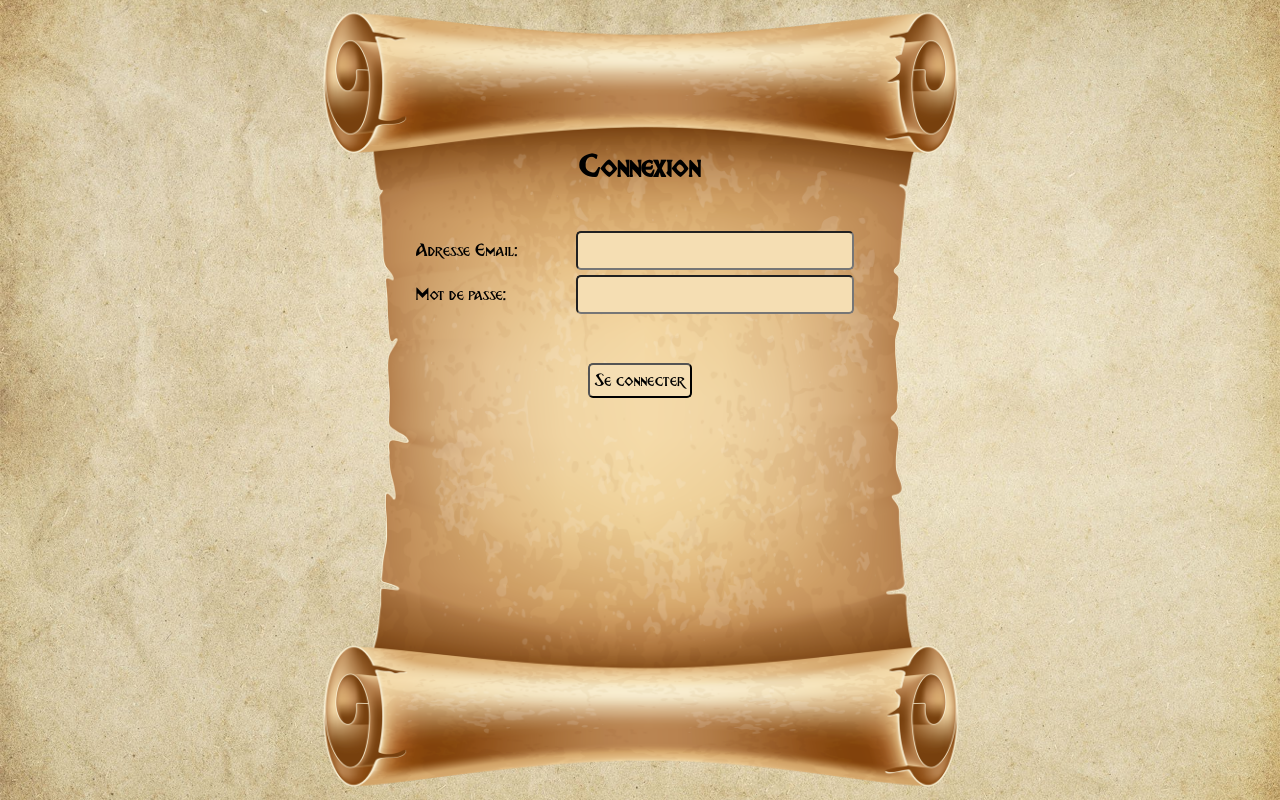
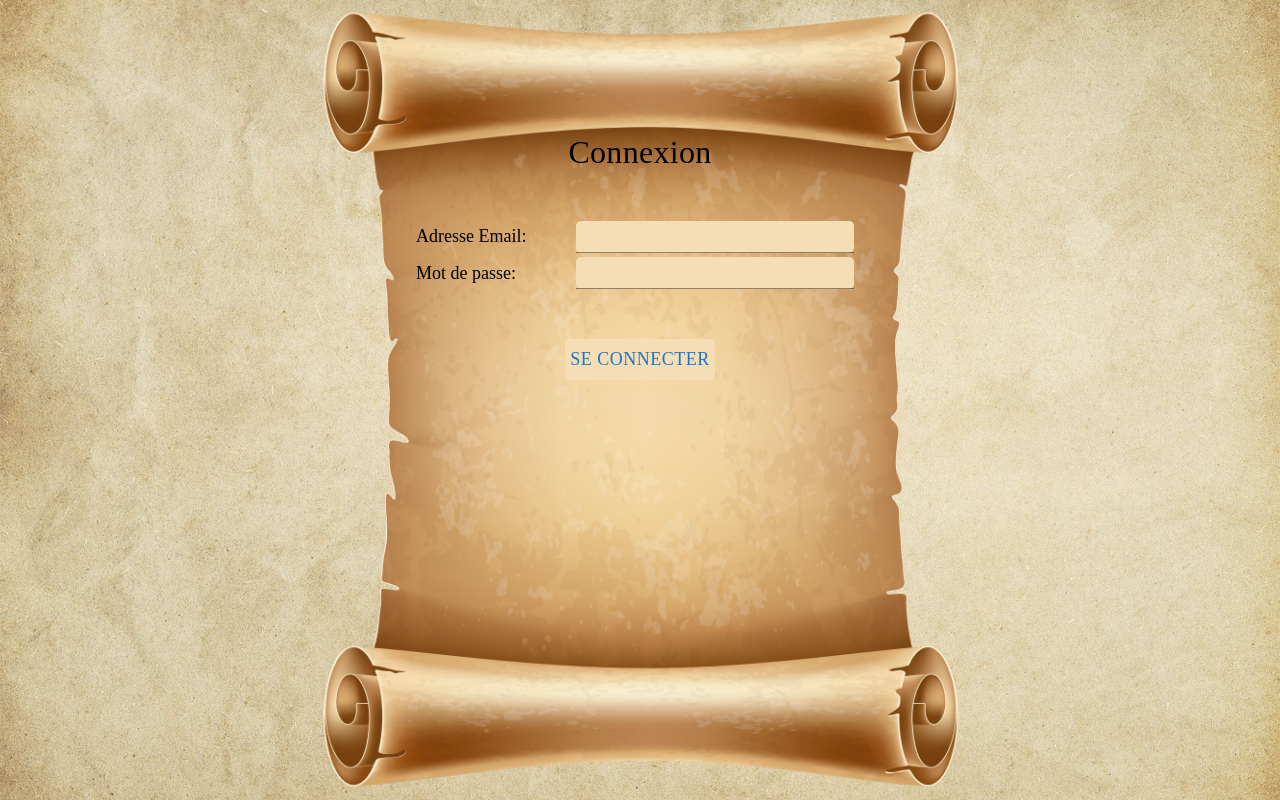
Before and after one commit to GuilhemMagaud/react_jdr_project, a React (Create React App) app: page / in a window 1280 px wide. Built offline with nearby package versions, Linux system fonts and the light colour scheme.

Commit message:
changement du style avec le styled de mui

```diff
--- a/src/globalStyle.js
+++ b/src/globalStyle.js
@@ -1,145 +1,135 @@
-import styled from "styled-components";
+import {styled} from "@mui/material/styles";
+import {Box, Button, Input, Typography} from "@mui/material";
 import backgroundImage from "./background.png";
 import scrollImage from "./scroll.png";
 import {Fonts} from "./fonts/CustomFonts";
 
-export const CharacterCreationBackground = styled.div
-    `
-      background-image: url(${backgroundImage});
-      background-size: cover;
-      background-position: center;
-      height: 100vh;
-      width: 100vw;
-      position: fixed;
-      top: 0;
-      left: 0;
-      z-index: -1;
-    `;
+export const CharacterCreationBackground = styled(Box)({
+        backgroundImage: `url(${backgroundImage})`,
+        backgroundSize: "cover",
+        backgroundPosition: "center",
+        height: "100vh",
+        width: "100vw",
+        position: "fixed",
+        top: 0,
+        left: 0,
+        zIndex: -1,
+});
 
-export const ScrollFormContainer = styled.div
-    `
-      background-image: url(${scrollImage});
-      background-size: cover;
-      background-position: center;
-      position: fixed;
-      top: 50%;
-      left: 50%;
-      transform: translate(-50%, -50%);
-      aspect-ratio: 4/5;
-      height: 100%;
+export const ScrollFormContainer = styled(Box)(
+{
+    backgroundImage: `url(${scrollImage})`,
+        backgroundSize: "cover",
+        backgroundPosition: "center",
+        position: "fixed",
+        top: "50%",
+        left: "50%",
+        transform: "translate(-50%, -50%)",
+        aspectRatio: "4/5",
+        height: "100%",
 
-      @media (orientation: portrait) {
-        width: 100%;
-        height: auto;
-      }
-    `;
+        '@media (orientation: portrait)': {
+            width: "100%",
+            height: "auto",
+        },
+    });
 
-export const ScrollForm = styled.form
-    `
-      padding-left: 15%;
-      padding-right: 15%;
-      padding-top: 20%;
-      padding-bottom: 20%;
+export const ScrollForm = styled("form")(
+    {     paddingLeft: "15%",
+        paddingRight: "15%",
+        paddingTop: "20%",
+        paddingBottom: "20%",
 
-      @media (orientation: portrait) {
-        padding-left: 15%;
-        padding-right: 15%;
-        padding-top: 25%;
-        padding-bottom: 30%;
-      }
-    `;
+        '@media (orientation: portrait)': {
+            paddingLeft: "15%",
+            paddingRight: "15%",
+            paddingTop: "25%",
+            paddingBottom: "30%",
+        },
+    });
 
-export const ScrollTitle = styled.h1
-    `
-      ${Fonts};
-      font-family: 'Breathe Fire', "MS Gothic", serif;
-      text-align: center;
-      margin-bottom: 10%;
+export const ScrollTitle = styled(Typography)(
+    {       fontFamily: "Breathe Fire, MS Gothic, serif",
+        textAlign: "center",
+        fontSize: "xx-large",
+        marginBottom: "10%",
 
-      @media (height < 670px) {
-        font-size: small;
-      }
+        '@media (max-height: 670px)': {
+            fontSize: "small",
+        },
 
-      @media (width < 670px) {
-        font-size: small;
-      }
-    `;
+        '@media (max-width: 670px)': {
+            fontSize: "small",
+        },
+    });
 
-export const ScrollFormIndividualContainer = styled.div
-    `
-      display: flex;
-      flex-direction: row;
-      align-items: center;
-      margin-bottom: 1%;
-    `;
+export const ScrollFormIndividualContainer = styled(Box)(
+    {       display: "flex",
+        flexDirection: "row",
+        alignItems: "center",
+        marginBottom: "1%",
+    })
+;
 
-export const ScrollLabel = styled.label
-    `
-      ${Fonts};
-      font-family: 'Breathe Fire', "MS Gothic", serif;
-      font-size: large;
-      margin-right: 10px;
-      width: 150px;
+export const ScrollLabel = styled("label")(
+    {      ...Fonts,
+        fontFamily: "Breathe Fire, MS Gothic, serif",
+        fontSize: "large",
+        marginRight: "10px",
+        width: "150px",
 
-      @media (height < 670px) {
-        font-size: small;
-      }
+        '@media (max-height: 670px)': {
+            fontSize: "small",
+        },
 
-      @media (width < 670px) {
-        font-size: small;
-      }
-    `;
+        '@media (max-width: 670px)': {
+            fontSize: "small",
+        },
+    })
+;
 
-export const ScrollInput = styled.input
-    `
-      flex: 1;
-      background-color: wheat;
-      padding: 10px;
-      border-radius: 5px;
-      margin-right: 10px;
-      width: 100%;
-      max-width: 400px;
-      min-width: 130px;
+export const ScrollInput = styled(Input)({
+    flex: 1,
+    backgroundColor: "wheat",
+    borderRadius: "5px",
+    marginRight: "10px",
+    width: "100%",
+    maxWidth: "400px",
+    minWidth: "130px",
 
-      @media (height < 670px) {
-        padding: 0;
-      }
+    '@media (max-height: 670px)': {
+        padding: 0,
+    },
 
-      @media (width < 670px) {
-        padding: 0;
-        min-width: 100px;
-      }
-    `;
+    '@media (max-width: 670px)': {
+        padding: 0,
+        minWidth: "100px",
+    },
+});
 
-export const ScrollValidationButtonContainer = styled.div
-    `
-      text-align: center;
-    `;
+export const ScrollValidationButtonContainer = styled(Box)({
+    textAlign: "center",
+});
 
-export const ScrollReturnButtonContainer = styled.div
-    `
-      position: fixed;
-      top: 1em;
-      left: 1em;
-    `;
+export const ScrollReturnButtonContainer = styled(Box)({
+    position: "fixed",
+    top: "1em",
+    left: "1em",
+});
 
-export const ScrollButton = styled.button
-    `
-      ${Fonts};
-      font-family: 'Breathe Fire', "MS Gothic", serif;
-      font-size: large;
-      background-color: wheat;
-      border-radius: 5px;
-      margin-top: 10%;
-      padding: 5px;
-
-      @media (height < 670px) {
-        padding: 0;
-        font-size: small;
-      }
-
-      @media (width < 670px) {
-        padding: 0;
-        font-size: small;
-      }
-    `;
+export const ScrollButton = styled(Button)({
+    fontFamily: 'Breathe Fire, "MS Gothic", serif',
+    fontSize: 'large',
+    backgroundColor: 'wheat',
+    borderRadius: '5px',
+    marginTop: '10%',
+    padding: '5px',
+    '@media (max-height: 670px)': {
+        padding: '0',
+        fontSize: 'small',
+    },
+    '@media (max-width: 670px)': {
+        padding: '0',
+        fontSize: 'small',
+    },
+});
```
